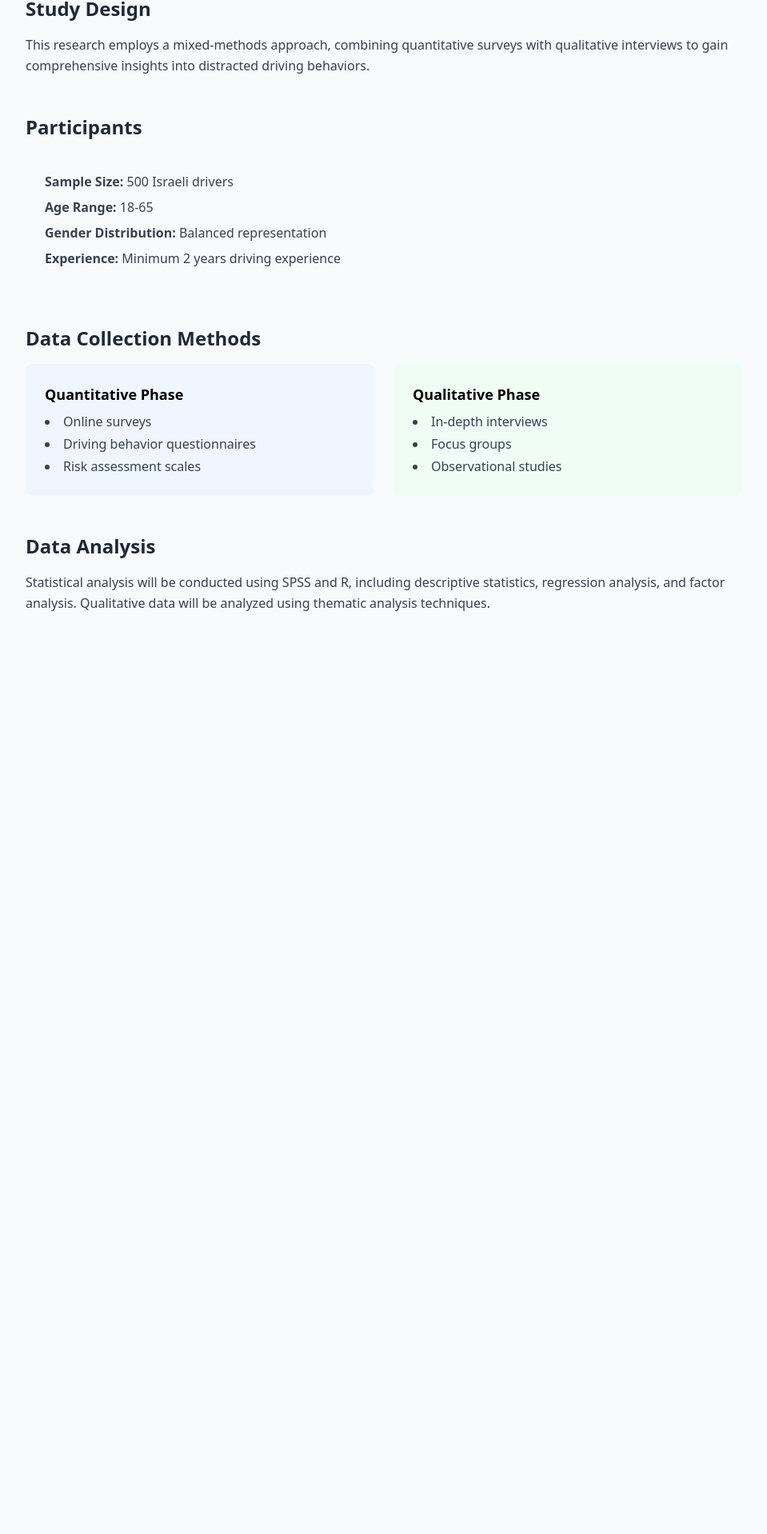
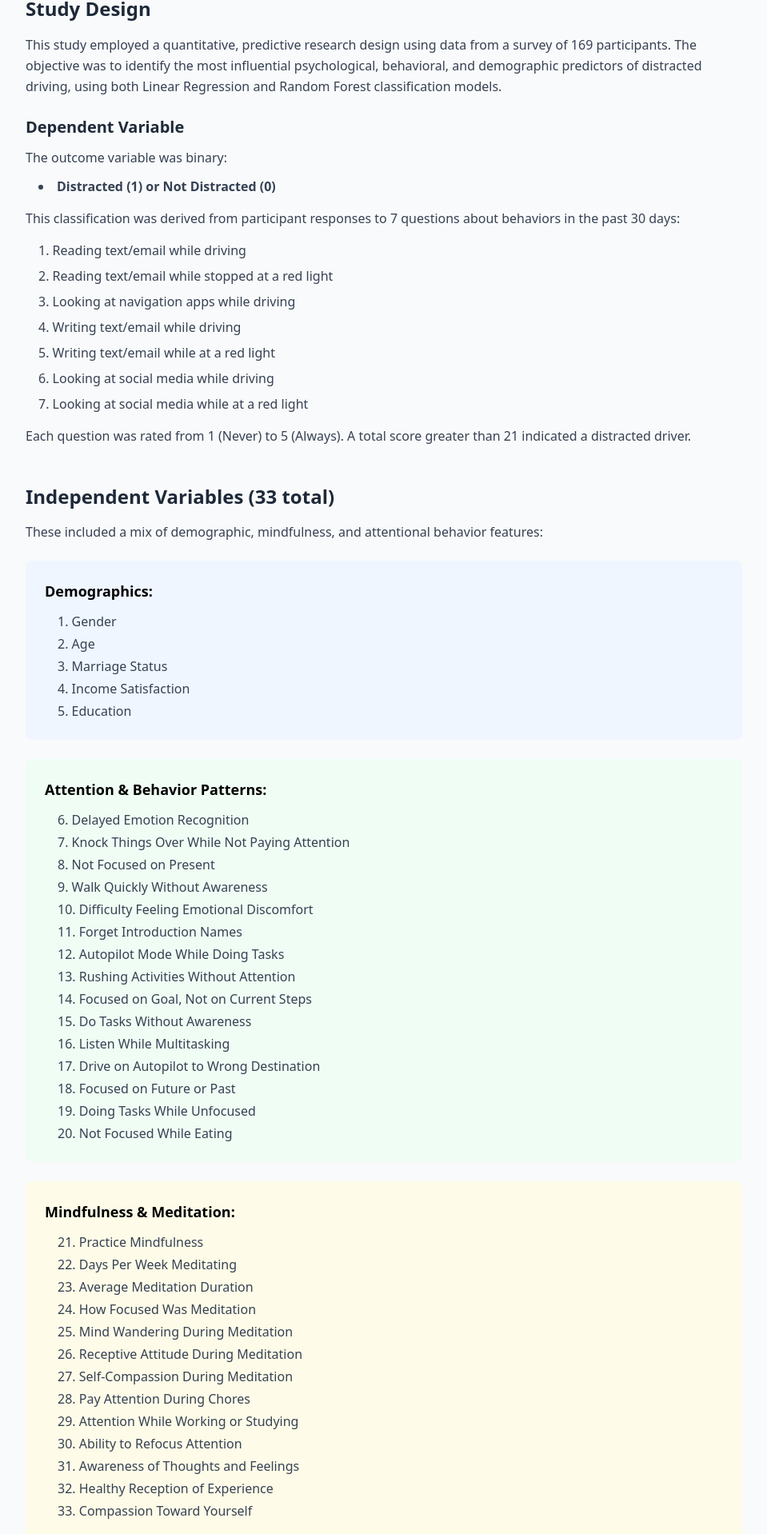
Before and after one commit to WilliamGiammona/odel-project, a Next.js app: page /methodology in a window 1280 px wide. Shown: the part 189-2107 px from the top of the page at 80% size, without its empty margins (160-1119 px from the left). Before the commit the page ends 1052 px from the top, so only its background shows below. Built offline with nearby package versions, Linux system fonts and the light colour scheme.

Commit message:
updated text

```diff
--- a/app/methodology/page.tsx
+++ b/app/methodology/page.tsx
@@ -1,3 +1,4 @@
+// app/methodology/page.tsx
 "use client";
 
 import { useLanguage } from "../contexts/LanguageContext";
@@ -16,103 +17,306 @@ export default function MethodologyPage() {
           <h2 className="text-2xl font-semibold text-gray-800 mb-4">
             {language === "en" ? "Study Design" : "תכנון המחקר"}
           </h2>
-          <p className="text-gray-700 leading-relaxed mb-4">
+          <p className="text-gray-700 leading-relaxed mb-6">
             {language === "en"
-              ? "This research employs a mixed-methods approach, combining quantitative surveys with qualitative interviews to gain comprehensive insights into distracted driving behaviors."
-              : "מחקר זה משתמש בגישת שיטות מעורבות, המשלבת סקרים כמותיים עם ראיונות איכותניים כדי להשיג תובנות מקיפות על התנהגויות נהיגה מוסחת."}
+              ? "This study employed a quantitative, predictive research design using data from a survey of 169 participants. The objective was to identify the most influential psychological, behavioral, and demographic predictors of distracted driving, using both Linear Regression and Random Forest classification models."
+              : "מחקר זה השתמש בתכנון מחקר כמותי וניבויי תוך שימוש בנתונים מסקר של 169 משתתפים. המטרה הייתה לזהות את המנבאים הפסיכולוגיים, ההתנהגותיים והדמוגרפיים המשפיעים ביותר של נהיגה מוסחת, תוך שימוש במודלים של רגרסיה ליניארית וסיווג Random Forest."}
           </p>
-        </section>
 
-        <section className="mb-12">
-          <h2 className="text-2xl font-semibold text-gray-800 mb-4">
-            {language === "en" ? "Participants" : "משתתפים"}
-          </h2>
-          <div className="bg-gray-50 p-6 rounded-lg">
-            <ul className="space-y-2 text-gray-700">
+          <div className="mb-8">
+            <h3 className="text-xl font-semibold text-gray-800 mb-3">
+              {language === "en" ? "Dependent Variable" : "משתנה תלוי"}
+            </h3>
+            <p className="text-gray-700 mb-3">
+              {language === "en"
+                ? "The outcome variable was binary:"
+                : "משתנה התוצאה היה בינארי:"}
+            </p>
+            <ul className="list-disc list-inside ml-4 mb-4 text-gray-700">
+              <li className="font-semibold">
+                {language === "en"
+                  ? "Distracted (1) or Not Distracted (0)"
+                  : "מוסח (1) או לא מוסח (0)"}
+              </li>
+            </ul>
+            <p className="text-gray-700 mb-4">
+              {language === "en"
+                ? "This classification was derived from participant responses to 7 questions about behaviors in the past 30 days:"
+                : "סיווג זה נגזר מתגובות המשתתפים ל-7 שאלות על התנהגויות ב-30 הימים האחרונים:"}
+            </p>
+            <ol className="list-decimal list-inside ml-4 space-y-2 text-gray-700">
               <li>
-                <strong>
-                  {language === "en" ? "Sample Size:" : "גודל מדגם:"}
-                </strong>{" "}
                 {language === "en"
-                  ? "500 Israeli drivers"
-                  : "500 נהגים ישראלים"}
+                  ? "Reading text/email while driving"
+                  : "קריאת טקסט/אימייל בזמן נהיגה"}
               </li>
               <li>
-                <strong>
-                  {language === "en" ? "Age Range:" : "טווח גילאים:"}
-                </strong>{" "}
-                18-65
+                {language === "en"
+                  ? "Reading text/email while stopped at a red light"
+                  : "קריאת טקסט/אימייל בעצירה ברמזור אדום"}
               </li>
               <li>
-                <strong>
-                  {language === "en"
-                    ? "Gender Distribution:"
-                    : "התפלגות מגדרית:"}
-                </strong>{" "}
-                {language === "en" ? "Balanced representation" : "ייצוג מאוזן"}
+                {language === "en"
+                  ? "Looking at navigation apps while driving"
+                  : "הסתכלות באפליקציות ניווט בזמן נהיגה"}
               </li>
               <li>
-                <strong>{language === "en" ? "Experience:" : "ניסיון:"}</strong>{" "}
                 {language === "en"
-                  ? "Minimum 2 years driving experience"
-                  : "מינימום שנתיים ניסיון נהיגה"}
+                  ? "Writing text/email while driving"
+                  : "כתיבת טקסט/אימייל בזמן נהיגה"}
               </li>
-            </ul>
+              <li>
+                {language === "en"
+                  ? "Writing text/email while at a red light"
+                  : "כתיבת טקסט/אימייל ברמזור אדום"}
+              </li>
+              <li>
+                {language === "en"
+                  ? "Looking at social media while driving"
+                  : "הסתכלות ברשתות חברתיות בזמן נהיגה"}
+              </li>
+              <li>
+                {language === "en"
+                  ? "Looking at social media while at a red light"
+                  : "הסתכלות ברשתות חברתיות ברמזור אדום"}
+              </li>
+            </ol>
+            <p className="text-gray-700 mt-4">
+              {language === "en"
+                ? "Each question was rated from 1 (Never) to 5 (Always). A total score greater than 21 indicated a distracted driver."
+                : "כל שאלה דורגה מ-1 (אף פעם) עד 5 (תמיד). ציון כולל גבוה מ-21 הצביע על נהג מוסח."}
+            </p>
           </div>
         </section>
 
         <section className="mb-12">
           <h2 className="text-2xl font-semibold text-gray-800 mb-4">
             {language === "en"
-              ? "Data Collection Methods"
-              : "שיטות איסוף נתונים"}
+              ? "Independent Variables (33 total)"
+              : "משתנים בלתי תלויים (33 סה״כ)"}
           </h2>
-          <div className="grid md:grid-cols-2 gap-6">
+          <p className="text-gray-700 mb-6">
+            {language === "en"
+              ? "These included a mix of demographic, mindfulness, and attentional behavior features:"
+              : "אלה כללו שילוב של מאפיינים דמוגרפיים, מיינדפולנס והתנהגות קשבית:"}
+          </p>
+
+          <div className="space-y-6">
             <div className="bg-blue-50 p-6 rounded-lg">
-              <h3 className="font-semibold text-lg mb-2">
-                {language === "en" ? "Quantitative Phase" : "שלב כמותי"}
+              <h3 className="font-semibold text-lg mb-3">
+                {language === "en" ? "Demographics:" : "דמוגרפיה:"}
               </h3>
-              <ul className="list-disc list-inside space-y-1 text-gray-700">
+              <ol className="list-decimal list-inside ml-4 space-y-1 text-gray-700">
+                <li>{language === "en" ? "Gender" : "מגדר"}</li>
+                <li>{language === "en" ? "Age" : "גיל"}</li>
+                <li>{language === "en" ? "Marriage Status" : "מצב משפחתי"}</li>
                 <li>
-                  {language === "en" ? "Online surveys" : "סקרים מקוונים"}
+                  {language === "en"
+                    ? "Income Satisfaction"
+                    : "שביעות רצון מהכנסה"}
+                </li>
+                <li>{language === "en" ? "Education" : "השכלה"}</li>
+              </ol>
+            </div>
+
+            <div className="bg-green-50 p-6 rounded-lg">
+              <h3 className="font-semibold text-lg mb-3">
+                {language === "en"
+                  ? "Attention & Behavior Patterns:"
+                  : "דפוסי קשב והתנהגות:"}
+              </h3>
+              <ol
+                className="list-decimal list-inside ml-4 space-y-1 text-gray-700"
+                start={6}
+              >
+                <li>
+                  {language === "en"
+                    ? "Delayed Emotion Recognition"
+                    : "זיהוי רגשות מעוכב"}
                 </li>
                 <li>
                   {language === "en"
-                    ? "Driving behavior questionnaires"
-                    : "שאלוני התנהגות נהיגה"}
+                    ? "Knock Things Over While Not Paying Attention"
+                    : "הפלת דברים בזמן חוסר קשב"}
                 </li>
                 <li>
                   {language === "en"
-                    ? "Risk assessment scales"
-                    : "סולמות הערכת סיכון"}
+                    ? "Not Focused on Present"
+                    : "לא ממוקד בהווה"}
                 </li>
-              </ul>
+                <li>
+                  {language === "en"
+                    ? "Walk Quickly Without Awareness"
+                    : "הליכה מהירה ללא מודעות"}
+                </li>
+                <li>
+                  {language === "en"
+                    ? "Difficulty Feeling Emotional Discomfort"
+                    : "קושי בתחושת אי נוחות רגשית"}
+                </li>
+                <li>
+                  {language === "en"
+                    ? "Forget Introduction Names"
+                    : "שוכח שמות בהיכרות"}
+                </li>
+                <li>
+                  {language === "en"
+                    ? "Autopilot Mode While Doing Tasks"
+                    : "מצב אוטומטי בביצוע משימות"}
+                </li>
+                <li>
+                  {language === "en"
+                    ? "Rushing Activities Without Attention"
+                    : "ביצוע פעילויות בחיפזון ללא קשב"}
+                </li>
+                <li>
+                  {language === "en"
+                    ? "Focused on Goal, Not on Current Steps"
+                    : "ממוקד במטרה, לא בצעדים הנוכחיים"}
+                </li>
+                <li>
+                  {language === "en"
+                    ? "Do Tasks Without Awareness"
+                    : "ביצוע משימות ללא מודעות"}
+                </li>
+                <li>
+                  {language === "en"
+                    ? "Listen While Multitasking"
+                    : "הקשבה תוך ביצוע ריבוי משימות"}
+                </li>
+                <li>
+                  {language === "en"
+                    ? "Drive on Autopilot to Wrong Destination"
+                    : "נהיגה באוטומט ליעד שגוי"}
+                </li>
+                <li>
+                  {language === "en"
+                    ? "Focused on Future or Past"
+                    : "ממוקד בעתיד או בעבר"}
+                </li>
+                <li>
+                  {language === "en"
+                    ? "Doing Tasks While Unfocused"
+                    : "ביצוע משימות ללא מיקוד"}
+                </li>
+                <li>
+                  {language === "en"
+                    ? "Not Focused While Eating"
+                    : "לא ממוקד בזמן אכילה"}
+                </li>
+              </ol>
             </div>
-            <div className="bg-green-50 p-6 rounded-lg">
-              <h3 className="font-semibold text-lg mb-2">
-                {language === "en" ? "Qualitative Phase" : "שלב איכותני"}
+
+            <div className="bg-yellow-50 p-6 rounded-lg">
+              <h3 className="font-semibold text-lg mb-3">
+                {language === "en"
+                  ? "Mindfulness & Meditation:"
+                  : "מיינדפולנס ומדיטציה:"}
               </h3>
-              <ul className="list-disc list-inside space-y-1 text-gray-700">
+              <ol
+                className="list-decimal list-inside ml-4 space-y-1 text-gray-700"
+                start={21}
+              >
                 <li>
-                  {language === "en" ? "In-depth interviews" : "ראיונות עומק"}
+                  {language === "en"
+                    ? "Practice Mindfulness"
+                    : "תרגול מיינדפולנס"}
                 </li>
-                <li>{language === "en" ? "Focus groups" : "קבוצות מיקוד"}</li>
                 <li>
-                  {language === "en" ? "Observational studies" : "מחקרי תצפית"}
+                  {language === "en"
+                    ? "Days Per Week Meditating"
+                    : "ימים בשבוע של מדיטציה"}
                 </li>
-              </ul>
+                <li>
+                  {language === "en"
+                    ? "Average Meditation Duration"
+                    : "משך מדיטציה ממוצע"}
+                </li>
+                <li>
+                  {language === "en"
+                    ? "How Focused Was Meditation"
+                    : "עד כמה הייתה המדיטציה ממוקדת"}
+                </li>
+                <li>
+                  {language === "en"
+                    ? "Mind Wandering During Meditation"
+                    : "נדודי מחשבות במהלך מדיטציה"}
+                </li>
+                <li>
+                  {language === "en"
+                    ? "Receptive Attitude During Meditation"
+                    : "גישה קבלנית במהלך מדיטציה"}
+                </li>
+                <li>
+                  {language === "en"
+                    ? "Self-Compassion During Meditation"
+                    : "חמלה עצמית במהלך מדיטציה"}
+                </li>
+                <li>
+                  {language === "en"
+                    ? "Pay Attention During Chores"
+                    : "תשומת לב במהלך מטלות"}
+                </li>
+                <li>
+                  {language === "en"
+                    ? "Attention While Working or Studying"
+                    : "קשב בזמן עבודה או לימודים"}
+                </li>
+                <li>
+                  {language === "en"
+                    ? "Ability to Refocus Attention"
+                    : "יכולת למקד מחדש קשב"}
+                </li>
+                <li>
+                  {language === "en"
+                    ? "Awareness of Thoughts and Feelings"
+                    : "מודעות למחשבות ורגשות"}
+                </li>
+                <li>
+                  {language === "en"
+                    ? "Healthy Reception of Experience"
+                    : "קבלה בריאה של חוויות"}
+                </li>
+                <li>
+                  {language === "en"
+                    ? "Compassion Toward Yourself"
+                    : "חמלה כלפי עצמך"}
+                </li>
+              </ol>
             </div>
           </div>
         </section>
 
         <section className="mb-12">
           <h2 className="text-2xl font-semibold text-gray-800 mb-4">
-            {language === "en" ? "Data Analysis" : "ניתוח נתונים"}
+            {language === "en" ? "Modeling Approach" : "גישת המידול"}
           </h2>
-          <p className="text-gray-700 leading-relaxed">
+          <p className="text-gray-700 mb-6">
             {language === "en"
-              ? "Statistical analysis will be conducted using SPSS and R, including descriptive statistics, regression analysis, and factor analysis. Qualitative data will be analyzed using thematic analysis techniques."
-              : "ניתוח סטטיסטי יבוצע באמצעות SPSS ו-R, כולל סטטיסטיקה תיאורית, ניתוח רגרסיה וניתוח גורמים. נתונים איכותניים ינותחו באמצעות טכניקות ניתוח תמטי."}
+              ? "While linear regression was initially applied to examine linear relationships, it assumes that the effect of each variable is additive and linear—an assumption unlikely to hold across complex cognitive and behavioral traits. Therefore, a Random Forest classifier was employed to:"
+              : "בעוד שרגרסיה ליניארית יושמה בתחילה לבחינת קשרים ליניאריים, היא מניחה שההשפעה של כל משתנה היא תוספתית וליניארית - הנחה שלא סביר שתתקיים על פני תכונות קוגניטיביות והתנהגותיות מורכבות. לכן, נעשה שימוש במסווג Random Forest כדי:"}
+          </p>
+          <ul className="list-disc list-inside ml-4 space-y-2 text-gray-700 mb-6">
+            <li>
+              {language === "en"
+                ? "Capture non-linear interactions among variables"
+                : "ללכוד אינטראקציות לא-ליניאריות בין משתנים"}
+            </li>
+            <li>
+              {language === "en"
+                ? "Handle high-dimensional data without overfitting"
+                : "לטפל בנתונים רב-ממדיים ללא התאמת יתר"}
+            </li>
+            <li>
+              {language === "en"
+                ? "Provide feature importance rankings to identify which variables most strongly predict distracted driving"
+                : "לספק דירוג חשיבות תכונות לזיהוי המשתנים המנבאים בחוזקה הרבה ביותר נהיגה מוסחת"}
+            </li>
+          </ul>
+          <p className="text-gray-700">
+            {language === "en"
+              ? "This machine learning approach allowed for a deeper, more flexible analysis of how individual characteristics contribute to distracted driving behavior."
+              : "גישת למידת מכונה זו אפשרה ניתוח עמוק וגמיש יותר של האופן שבו מאפיינים אישיים תורמים להתנהגות נהיגה מוסחת."}
           </p>
         </section>
       </div>
```
